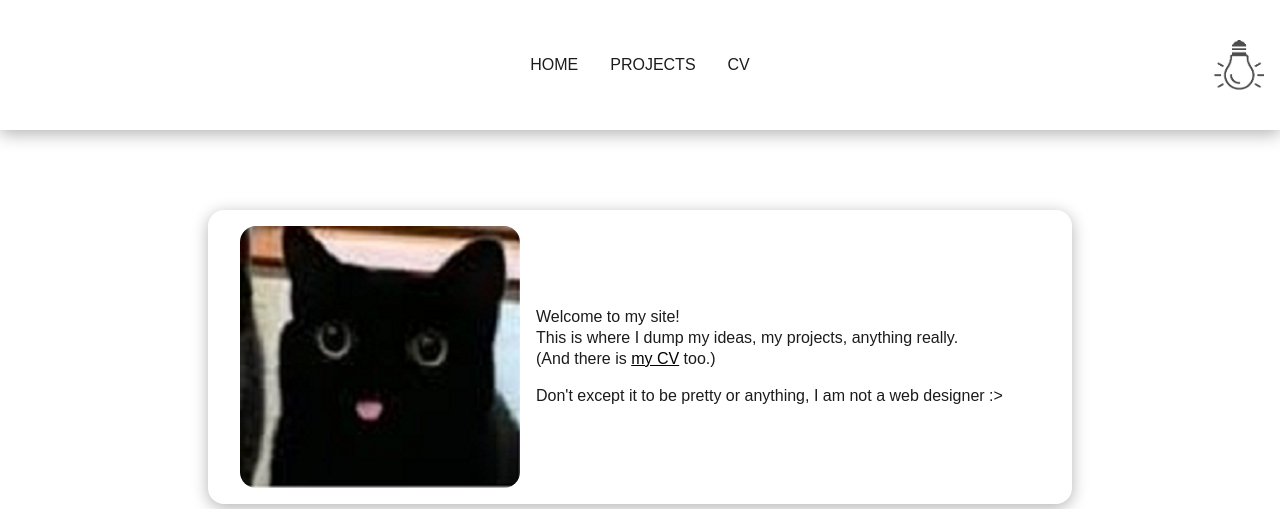
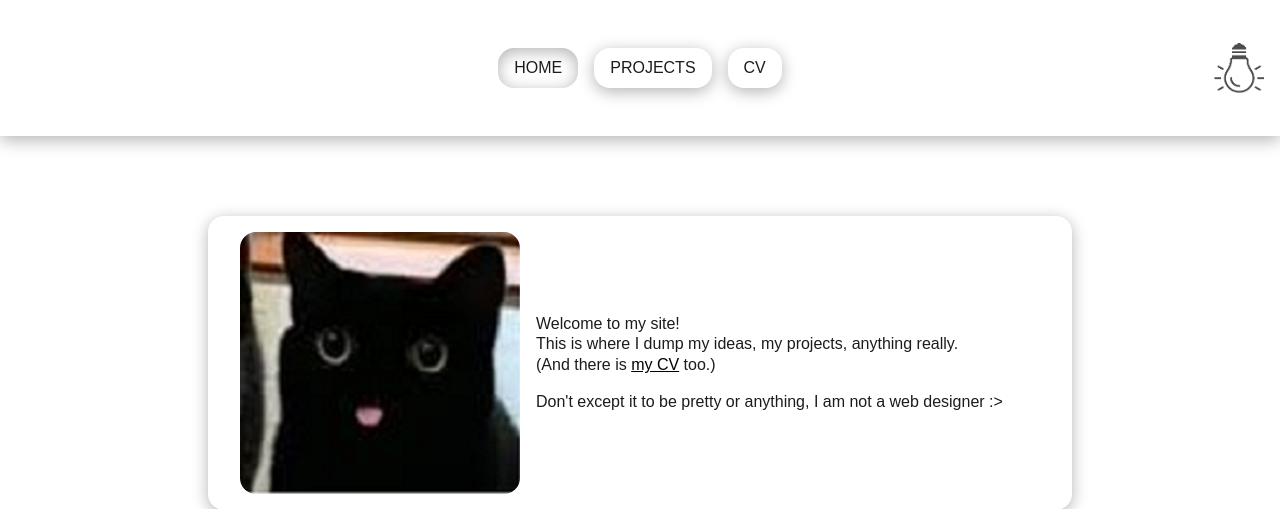
Before and after one commit to salamelek/personal_website, a PHP site: page / in a window 1280 px wide. Shown: the top 509 px of the page. Run offline with PHP 8.4, Linux system fonts and the light colour scheme.

Commit message:
better nav and i think pfp too

```diff
--- a/css/style.css
+++ b/css/style.css
@@ -77,12 +77,20 @@ main {
     box-shadow: 0 0.22em 1em var(--shadow-color);
 }
 
+.inverse-shadow {
+    box-shadow: inset 0 0.22em 1em var(--shadow-color);
+}
+
 .left-line {
     border-left: 1px solid var(--text-color);
 }
 
 .icon {
     display: inline-block;
+}
+
+.rounded {
+    border-radius: 1em;
 }
 
 /*NAVIGATION*/
@@ -113,7 +121,7 @@ nav {
     transition: font-size var(--delay-long);
     position: relative;
     margin: 0 0.5em;
-    padding: 0.5em;
+    padding: 0.7em 1em;
     color: var(--text-color);
 }
 
@@ -522,8 +530,8 @@ html {
     }
 
     .nav-link:hover, .nav-link:focus {
-        font-size: 110%;
-        transition: font-size var(--delay-short);
+        transform: scale(1.1);
+        transition: var(--delay-short);
     }
 
     .toggle-light:hover .light-div {
--- a/index.html
+++ b/index.html
@@ -6,7 +6,7 @@
     <meta name="description" content="Salamelek's personal website">
     <meta name="author" content="salamelek">
     <meta name="viewport" content="width=device-width, initial-scale=1.0">
-    <link rel = "stylesheet" type = "text/css" href = "css/style.css"/>
+    <link rel = "stylesheet" type = "text/css" href = "css/style.css?v=1.1"/>
     <link rel="icon" href="./images/CATTT.png">
     <script src="./js/main.js"></script>
 </head>
@@ -31,9 +31,9 @@
             <div class="nav-menu-wrapper">
                 <div class="inner-nav-menu">
                     <div class="nav-links">
-                        <a href="" class="nav-link">HOME</a>
-                        <a href="./projects/" class="nav-link">PROJECTS</a>
-                        <a href="./curriculum_vitae/" class="nav-link">CV</a>
+                        <a href="" class="nav-link inverse-shadow rounded">HOME</a>
+                        <a href="./projects/" class="nav-link shadow rounded">PROJECTS</a>
+                        <a href="./curriculum_vitae/" class="nav-link shadow rounded">CV</a>
                     </div>
                 </div>
             </div>
```
Also changed, not shown: curriculum_vitae/index.html (+4 -4 lines), projects/index.html (+4 -4 lines).
